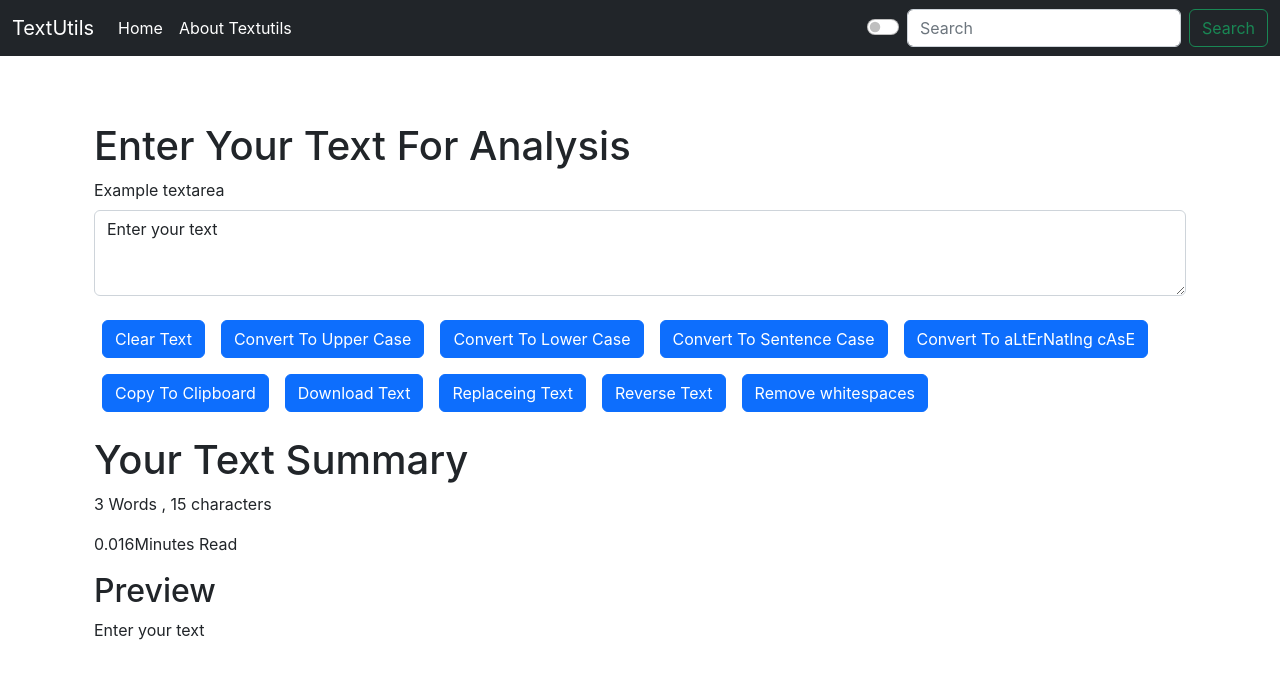
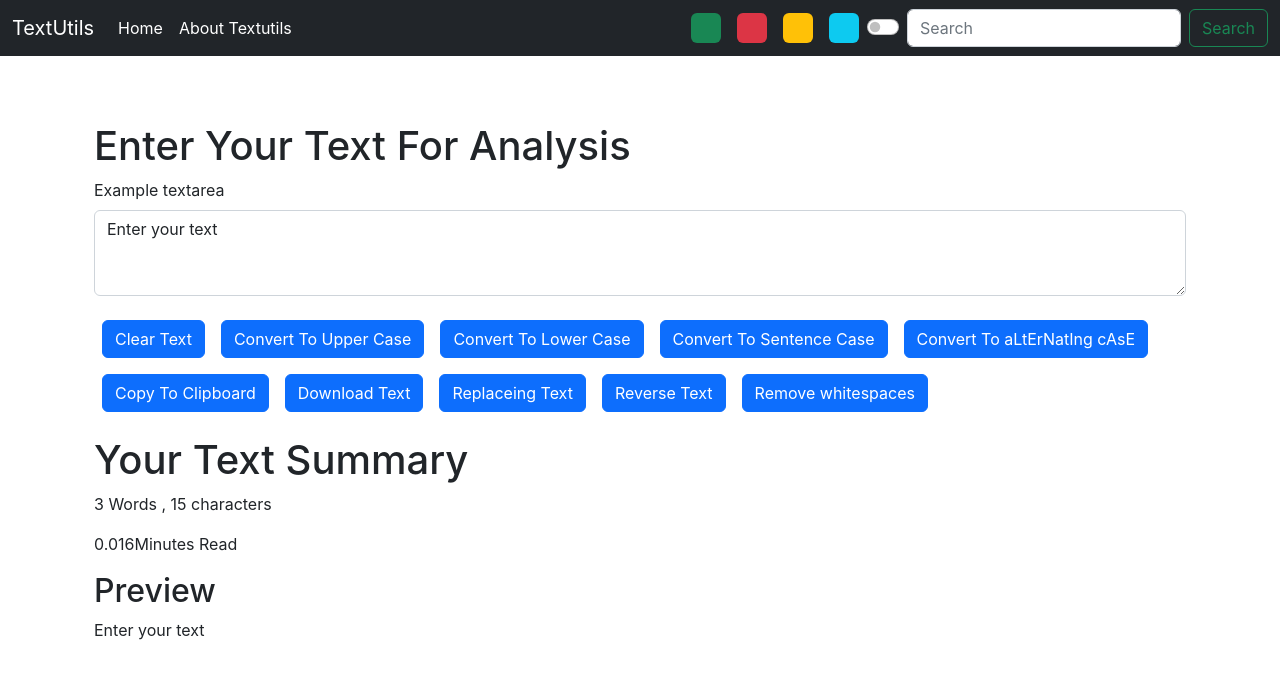
Before and after one commit to pranjal6314/React.js, a React (Create React App) app: page / in a window 1280 px wide. Shown: the top 678 px of the page. Built offline with nearby package versions, Linux system fonts and the light colour scheme.

Commit message:
new buttons

```diff
--- a/src/App.js
+++ b/src/App.js
@@ -27,7 +27,19 @@
       setAlert(null)
     }, 2000);
   }
-  const togglemode=()=>{
+
+  const removeBodyClass=()=>{
+    document.body.classList.remove('bg-dark')
+    document.body.classList.remove('bg-light')
+    document.body.classList.remove('bg-success')
+    document.body.classList.remove('bg-danger')
+    document.body.classList.remove('bg-warning')
+    document.body.classList.remove('bg-info')
+  }
+  const togglemode=(cls)=>{
+    console.log(cls)
+    removeBodyClass();
+    document.body.classList.add('bg-'+cls);
     setInterval(() => {
       document.title='TextUtils is best'
     }, 2000);
@@ -36,14 +48,14 @@
     }, 1100);
     if(mode1==='light'){
           setMode('dark')
-          showAlert("dark mode is enabled","success");
+          // showAlert("dark mode is enabled","success");
           document.title='TextUtils-Light'
           document.body.style.backgroundColor='#a2b9bc'
     }else{
       setMode('light');
       document.body.style.backgroundColor='#dac292'
       document.title='TextUtils-Darks'
-      showAlert("light mode is enabled","success");
+      // showAlert("light mode is enabled","success");
     }
   }
 
--- a/src/components/Navbar.js
+++ b/src/components/Navbar.js
@@ -23,8 +23,14 @@
 
 
       </ul>
+      <div className="d-flex">
+        <div className="bg-success rounded mx-2" onClick={()=>{props.togglemode("success")}} style={{height: '30px',width:'30px',cursor:'pointer'}}></div>
+        <div className="bg-danger rounded mx-2" onClick={()=>{props.togglemode("danger")}} style={{height: '30px',width:'30px',cursor:'pointer'}}></div>
+        <div className="bg-warning rounded mx-2" onClick={()=>{props.togglemode("warning")}} style={{height: '30px',width:'30px',cursor:'pointer'}}></div>
+        <div className="bg-info rounded mx-2" onClick={()=>{props.togglemode("info")}} style={{height: '30px',width:'30px',cursor:'pointer'}}></div>
+      </div>
       <div className="form-check form-switch">
-        <input type="checkbox" onClick={props.togglemode} className="form-check-input" id="customSwitch1"/>
+        <input type="checkbox" onClick={()=>{props.togglemode(null)}} className="form-check-input" id="customSwitch1"/>
         {/* <label className="custom-control-label" for="customSwitch1">Toggle this switch element</label> */}
     </div>
       <form className="d-flex" role="search">
```
